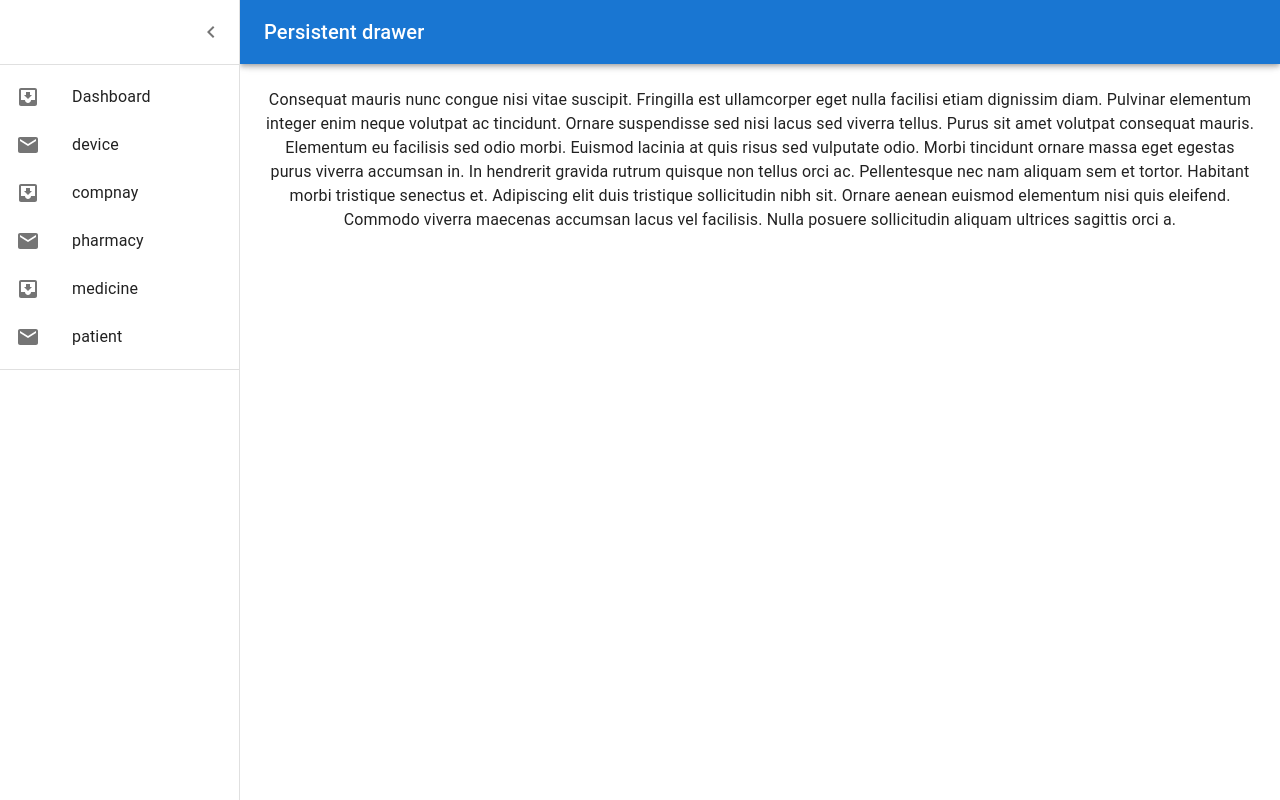
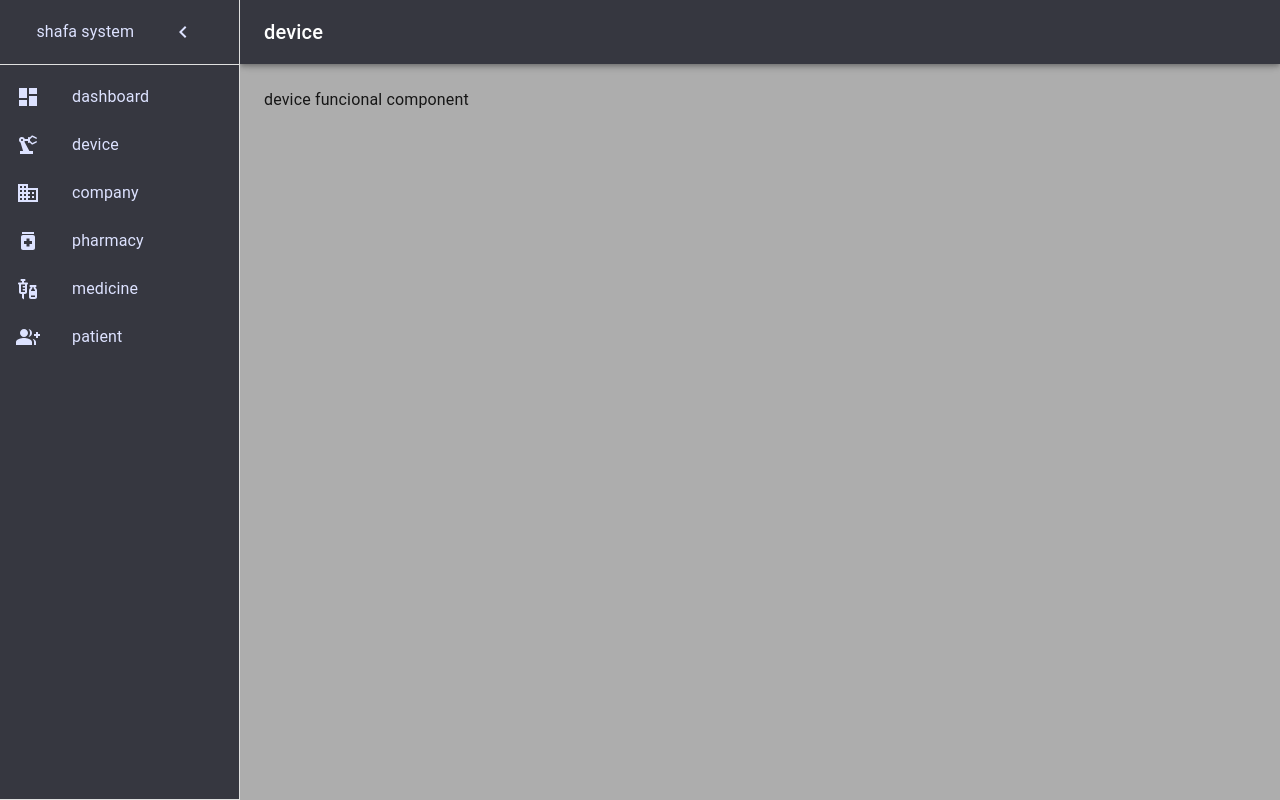
Before and after one commit to MohamadrezaKhalvati/shafa-company-front, a React (Create React App) app: page /device in a window 1280 px wide. Both pictures are taken after a click on the button "open drawer". Built offline with nearby package versions, Linux system fonts and the light colour scheme.

Commit message:
[fix] routing and headerTitle

```diff
--- a/public/index.html
+++ b/public/index.html
@@ -10,34 +10,14 @@
       content="Web site created using create-react-app"
     />
     <link rel="apple-touch-icon" href="%PUBLIC_URL%/logo192.png" />
-    <!--
-      manifest.json provides metadata used when your web app is installed on a
-      user's mobile device or desktop. See https://developers.google.com/web/fundamentals/web-app-manifest/
-    -->
+
     <link rel="manifest" href="%PUBLIC_URL%/manifest.json" />
-    <!--
-      Notice the use of %PUBLIC_URL% in the tags above.
-      It will be replaced with the URL of the `public` folder during the build.
-      Only files inside the `public` folder can be referenced from the HTML.
 
-      Unlike "/favicon.ico" or "favicon.ico", "%PUBLIC_URL%/favicon.ico" will
-      work correctly both with client-side routing and a non-root public URL.
-      Learn how to configure a non-root public URL by running `npm run build`.
-    -->
-    <title>React App</title>
+    <title>shafa company</title>
   </head>
-  <body>
-    <noscript>You need to enable JavaScript to run this app.</noscript>
+  <body style="background-color: #ADADAD;">
+
     <div id="root"></div>
-    <!--
-      This HTML file is a template.
-      If you open it directly in the browser, you will see an empty page.
 
-      You can add webfonts, meta tags, or analytics to this file.
-      The build step will place the bundled scripts into the <body> tag.
-
-      To begin the development, run `npm start` or `yarn start`.
-      To create a production bundle, use `npm run build` or `yarn build`.
-    -->
   </body>
 </html>
--- a/src/App.css
+++ b/src/App.css
@@ -1,37 +1,8 @@
-.App {
-  text-align: center;
-}
-
-.App-logo {
-  height: 40vmin;
-  pointer-events: none;
-}
-
-@media (prefers-reduced-motion: no-preference) {
-  .App-logo {
-    animation: App-logo-spin infinite 20s linear;
-  }
-}
-
-.App-header {
-  background-color: #282c34;
-  min-height: 100vh;
-  display: flex;
-  flex-direction: column;
-  align-items: center;
-  justify-content: center;
-  font-size: calc(10px + 2vmin);
-  color: white;
-}
-
-.App-link {
-  color: #61dafb;
-}
-
 @keyframes App-logo-spin {
 	from {
 		transform: rotate(0deg);
 	}
+
 	to {
 		transform: rotate(360deg);
 	}
--- a/src/App.js
+++ /dev/null
@@ -1,30 +0,0 @@
-import { BrowserRouter, Route, Routes } from "react-router-dom"
-import "./App.css"
-import React from "react"
-import Panel from "./pages/Panel/panel.tsx"
-import Compnay from "./components/company/company"
-import Dashboard from "./components/dashboard/dashboard"
-import Device from "./components/device/device"
-import Medicine from "./components/medicine/medicine"
-import Patient from "./components/patient/patient"
-import Pharmacy from "./components/pharmacy/pharmacy"
-function App() {
-	return (
-		<div className="App">
-			<BrowserRouter>
-				<Routes>
-					<Route path="/" element={<Panel></Panel>}>
-						<Route path="/company" element={<Compnay></Compnay>}></Route>
-						<Route path="/dashboard" element={<Dashboard></Dashboard>}></Route>
-						<Route path="/device" element={<Device></Device>}></Route>
-						<Route path="/medicine" element={<Medicine></Medicine>}></Route>
-						<Route path="/patient" element={<Patient></Patient>}></Route>
-						<Route path="/pharmacy" element={<Pharmacy></Pharmacy>}></Route>
-					</Route>
-				</Routes>
-			</BrowserRouter>
-		</div>
-	)
-}
-
-export default App
--- /dev/null
+++ b/src/App.tsx
@@ -0,0 +1,27 @@
+import Panel from "./pages/Panel/panel"
+import React from "react"
+import { BrowserRouter, Route, Routes } from "react-router-dom"
+import Dashboard from "./components/dashboard/dashboard"
+import Device from "./components/device/device"
+import Company from "./components/company/company"
+import Pharmacy from "./components/pharmacy/pharmacy"
+import Medicine from "./components/medicine/medicine"
+import Patient from "./components/patient/patient"
+function App() {
+	return (
+		<BrowserRouter>
+			<Routes>
+				<Route path="/" element={<Panel></Panel>}>
+					<Route path="/dashboard" element={<Dashboard></Dashboard>}></Route>
+					<Route path="/device" element={<Device></Device>}></Route>
+					<Route path="/company" element={<Company></Company>}></Route>
+					<Route path="/pharmacy" element={<Pharmacy></Pharmacy>}></Route>
+					<Route path="/medicine" element={<Medicine></Medicine>}></Route>
+					<Route path="/patient" element={<Patient></Patient>}></Route>
+				</Route>
+			</Routes>
+		</BrowserRouter>
+	)
+}
+
+export default App
--- a/src/components/company/company.tsx
+++ b/src/components/company/company.tsx
@@ -1,6 +1,6 @@
 import * as React from "react"
-function Compnay(props: any) {
-	return <span>company funcional component</span>
+function Company(props: any) {
+	return <span>Company funcional component</span>
 }
 
-export default Compnay
+export default Company
--- a/src/components/dashboard/dashboard.tsx
+++ b/src/components/dashboard/dashboard.tsx
@@ -1,7 +1,11 @@
-import * as React from "react"
-
-function Dashboard(props: any) {
-	return <span>dashboard funcional component</span>
+import React from "react"
+import { useLocation } from "react-router-dom"
+function Dashboard() {
+	return (
+		<div>
+			<span>dashboard component</span>
+		</div>
+	)
 }
 
 export default Dashboard
--- a/src/components/device/device.tsx
+++ b/src/components/device/device.tsx
@@ -1,7 +1,11 @@
-import * as React from "react"
+import React from "react"
 
-function Device(props: any) {
-	return <span>device funcional component</span>
+function Device() {
+	return (
+		<div>
+			<span>device funcional component</span>
+		</div>
+	)
 }
 
 export default Device
--- a/src/index.js
+++ b/src/index.js
@@ -1,17 +1,10 @@
-import React from 'react';
-import ReactDOM from 'react-dom/client';
-import './index.css';
-import App from './App';
-import reportWebVitals from './reportWebVitals';
+import React from "react"
+import ReactDOM from "react-dom/client"
+import "./index.css"
+import App from "./App.tsx"
+import reportWebVitals from "./reportWebVitals"
 
-const root = ReactDOM.createRoot(document.getElementById('root'));
-root.render(
-  <React.StrictMode>
-    <App />
-  </React.StrictMode>
-);
+const root = ReactDOM.createRoot(document.getElementById("root"))
+root.render(<React.StrictMode>{<App />}</React.StrictMode>)
 
-// If you want to start measuring performance in your app, pass a function
-// to log results (for example: reportWebVitals(console.log))
-// or send to an analytics endpoint. Learn more: https://bit.ly/CRA-vitals
-reportWebVitals();
+reportWebVitals()
--- a/src/pages/Panel/panel.tsx
+++ b/src/pages/Panel/panel.tsx
@@ -1,29 +1,38 @@
-import * as React from "react"
-import { styled, useTheme } from "@mui/material/styles"
-import Box from "@mui/material/Box"
-import Drawer from "@mui/material/Drawer"
-import CssBaseline from "@mui/material/CssBaseline"
-import MuiAppBar, { AppBarProps as MuiAppBarProps } from "@mui/material/AppBar"
-import Toolbar from "@mui/material/Toolbar"
-import List from "@mui/material/List"
-import Typography from "@mui/material/Typography"
-import Divider from "@mui/material/Divider"
-import IconButton from "@mui/material/IconButton"
-import MenuIcon from "@mui/icons-material/Menu"
+import BusinessIcon from "@mui/icons-material/Business"
 import ChevronLeftIcon from "@mui/icons-material/ChevronLeft"
 import ChevronRightIcon from "@mui/icons-material/ChevronRight"
+import DashboardIcon from "@mui/icons-material/Dashboard"
+import GroupAddIcon from "@mui/icons-material/GroupAdd"
+import MedicationIcon from "@mui/icons-material/Medication"
+import MenuIcon from "@mui/icons-material/Menu"
+import PrecisionManufacturingIcon from "@mui/icons-material/PrecisionManufacturing"
+import VaccinesIcon from "@mui/icons-material/Vaccines"
+import { CssBaseline, ListItemIcon } from "@mui/material"
+import MuiAppBar, { AppBarProps as MuiAppBarProps } from "@mui/material/AppBar"
+import Box from "@mui/material/Box"
+import Divider from "@mui/material/Divider"
+import Drawer from "@mui/material/Drawer"
+import IconButton from "@mui/material/IconButton"
+import List from "@mui/material/List"
 import ListItem from "@mui/material/ListItem"
 import ListItemButton from "@mui/material/ListItemButton"
-import ListItemIcon from "@mui/material/ListItemIcon"
 import ListItemText from "@mui/material/ListItemText"
-import InboxIcon from "@mui/icons-material/MoveToInbox"
-import MailIcon from "@mui/icons-material/Mail"
+import { styled, useTheme } from "@mui/material/styles"
+import Toolbar from "@mui/material/Toolbar"
+import Typography from "@mui/material/Typography"
+import * as React from "react"
+import { Route, Routes, useLocation, useNavigate } from "react-router-dom"
+import Company from "../../components/company/company"
+import Dashboard from "../../components/dashboard/dashboard"
+import Device from "../../components/device/device"
+import Medicine from "../../components/medicine/medicine"
+import Patient from "../../components/patient/patient"
+import Pharmacy from "../../components/pharmacy/pharmacy"
 
 const drawerWidth = 240
 
-const Main = styled("main", { shouldForwardProp: (prop) => prop !== "open" })<{
-	open?: boolean
-}>(({ theme, open }) => ({
+const Main = styled("main", { shouldForwardProp: (prop) => prop !== "open" })(
+	({ theme, open }) => ({
 		flexGrow: 1,
 		padding: theme.spacing(3),
 		transition: theme.transitions.create("margin", {
@@ -38,7 +47,8 @@ const Main = styled("main", { shouldForwardProp: (prop) => prop !== "open" })<{
 			}),
 			marginLeft: 0,
 		}),
-}))
+	}),
+)
 
 interface AppBarProps extends MuiAppBarProps {
 	open?: boolean
@@ -46,7 +56,7 @@ interface AppBarProps extends MuiAppBarProps {
 
 const AppBar = styled(MuiAppBar, {
 	shouldForwardProp: (prop) => prop !== "open",
-})<AppBarProps>(({ theme, open }) => ({
+})(({ theme, open }) => ({
 	transition: theme.transitions.create(["margin", "width"], {
 		easing: theme.transitions.easing.sharp,
 		duration: theme.transitions.duration.leavingScreen,
@@ -65,21 +75,50 @@ const DrawerHeader = styled("div")(({ theme }) => ({
 	display: "flex",
 	alignItems: "center",
 	padding: theme.spacing(0, 1),
-	// necessary for content to be below app bar
 	...theme.mixins.toolbar,
 	justifyContent: "flex-end",
 }))
 
 export default function PersistentDrawerLeft() {
 	const theme = useTheme()
+	const navigate = useNavigate()
+	const location = useLocation()
+	const headerTitle = location.pathname.replace("/", "")
+
 	const drawerData = [
-		"Dashboard",
-		"device",
-		"compnay",
-		"pharmacy",
-		"medicine",
-		"patient",
+		{
+			title: "dashboard",
+			icon: <DashboardIcon />,
+			redirect: "/dashboard",
+		},
+		{
+			title: "device",
+			icon: <PrecisionManufacturingIcon />,
+			redirect: "/device",
+		},
+		{
+			title: "company",
+			icon: <BusinessIcon />,
+			redirect: "/company",
+		},
+		{
+			title: "pharmacy",
+			icon: <MedicationIcon />,
+			redirect: "/pharmacy",
+		},
+		{
+			title: "medicine",
+			icon: <VaccinesIcon />,
+			redirect: "/medicine",
+		},
+		{
+			title: "patient",
+			icon: <GroupAddIcon />,
+			path: "string",
+			redirect: "/patient",
+		},
 	]
+
 	const [open, setOpen] = React.useState(false)
 
 	const handleDrawerOpen = () => {
@@ -93,19 +132,23 @@ export default function PersistentDrawerLeft() {
 	return (
 		<Box sx={{ display: "flex" }}>
 			<CssBaseline />
-			<AppBar position="fixed" open={open}>
+			<AppBar position="fixed" open={open} sx={{ backgroundColor: "#363740" }}>
 				<Toolbar>
 					<IconButton
-						color="inherit"
 						aria-label="open drawer"
 						onClick={handleDrawerOpen}
 						edge="start"
-						sx={{ mr: 2, ...(open && { display: "none" }) }}
+						sx={{ color: "#DDE2FF", mr: 2, ...(open && { display: "none" }) }}
 					>
 						<MenuIcon />
 					</IconButton>
-					<Typography variant="h6" noWrap component="div">
-						Persistent drawer
+					<Typography
+						sx={{ color: "DDE2FF" }}
+						variant="h6"
+						noWrap
+						component="div"
+					>
+						{headerTitle}
 					</Typography>
 				</Toolbar>
 			</AppBar>
@@ -122,8 +165,15 @@ export default function PersistentDrawerLeft() {
 				anchor="left"
 				open={open}
 			>
-				<DrawerHeader>
-					<IconButton onClick={handleDrawerClose}>
+				<DrawerHeader
+					sx={{
+						backgroundColor: "#363740",
+						display: "flex",
+						justifyContent: "space-evenly",
+					}}
+				>
+					<Typography sx={{ color: "#DDE2FF" }}>shafa system</Typography>
+					<IconButton onClick={handleDrawerClose} sx={{ color: "#DDE2FF" }}>
 						{theme.direction === "ltr" ? (
 							<ChevronLeftIcon />
 						) : (
@@ -132,14 +182,20 @@ export default function PersistentDrawerLeft() {
 					</IconButton>
 				</DrawerHeader>
 				<Divider />
-				<List>
-					{drawerData.map((text, index) => (
-						<ListItem key={text} disablePadding>
-							<ListItemButton>
-								<ListItemIcon>
-									{index % 2 === 0 ? <InboxIcon /> : <MailIcon />}
+				<List
+					sx={{ backgroundColor: "#363740", width: "100%", height: "100%" }}
+				>
+					{drawerData.map((element) => (
+						<ListItem
+							key={element.title}
+							disablePadding
+							sx={{ color: "#DDE2FF" }}
+						>
+							<ListItemButton onClick={() => navigate(element.redirect)}>
+								<ListItemIcon sx={{ color: "#DDE2FF" }}>
+									{element.icon}
 								</ListItemIcon>
-								<ListItemText primary={text} />
+								<ListItemText primary={element.title} />
 							</ListItemButton>
 						</ListItem>
 					))}
@@ -148,21 +204,14 @@ export default function PersistentDrawerLeft() {
 			</Drawer>
 			<Main open={open}>
 				<DrawerHeader />
-
-				<Typography paragraph>
-					Consequat mauris nunc congue nisi vitae suscipit. Fringilla est
-					ullamcorper eget nulla facilisi etiam dignissim diam. Pulvinar
-					elementum integer enim neque volutpat ac tincidunt. Ornare suspendisse
-					sed nisi lacus sed viverra tellus. Purus sit amet volutpat consequat
-					mauris. Elementum eu facilisis sed odio morbi. Euismod lacinia at quis
-					risus sed vulputate odio. Morbi tincidunt ornare massa eget egestas
-					purus viverra accumsan in. In hendrerit gravida rutrum quisque non
-					tellus orci ac. Pellentesque nec nam aliquam sem et tortor. Habitant
-					morbi tristique senectus et. Adipiscing elit duis tristique
-					sollicitudin nibh sit. Ornare aenean euismod elementum nisi quis
-					eleifend. Commodo viverra maecenas accumsan lacus vel facilisis. Nulla
-					posuere sollicitudin aliquam ultrices sagittis orci a.
-				</Typography>
+				<Routes>
+					<Route path="/dashboard" element={<Dashboard />}></Route>
+					<Route path="/device" element={<Device></Device>}></Route>
+					<Route path="/company" element={<Company></Company>}></Route>
+					<Route path="/pharmacy" element={<Pharmacy></Pharmacy>}></Route>
+					<Route path="/medicine" element={<Medicine></Medicine>}></Route>
+					<Route path="/patient" element={<Patient></Patient>}></Route>
+				</Routes>
 			</Main>
 		</Box>
 	)
```
Also changed, not shown: src/index.css (indentation only). Lines whose indentation alone changed are shown as unchanged.
